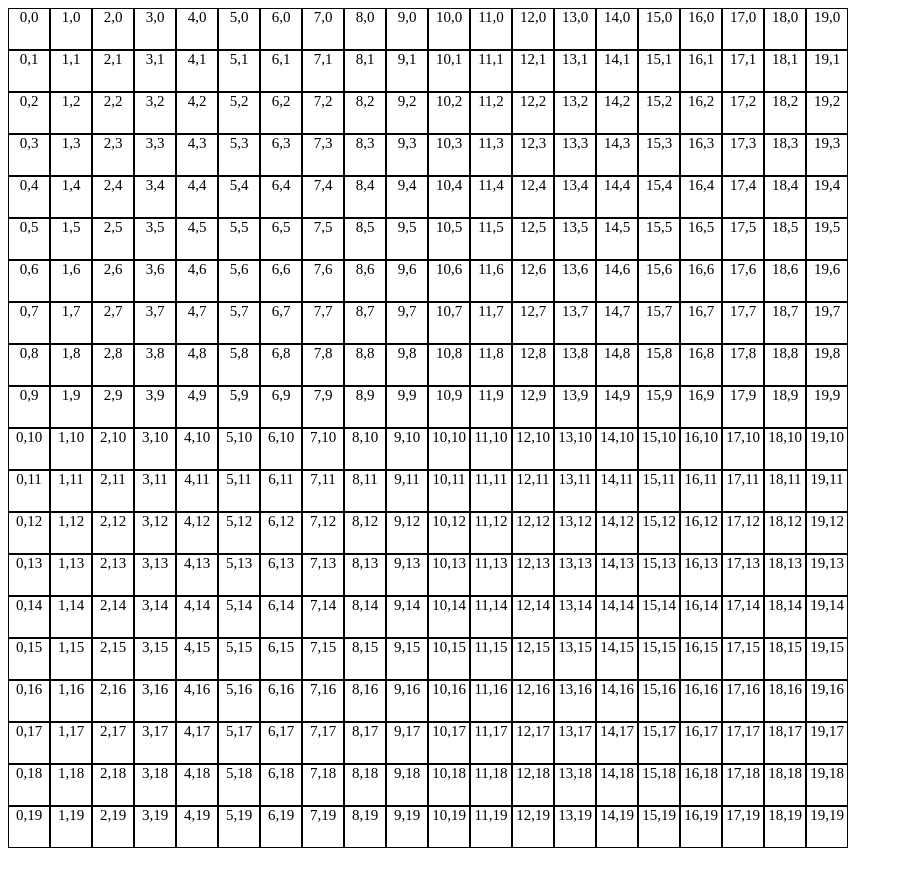
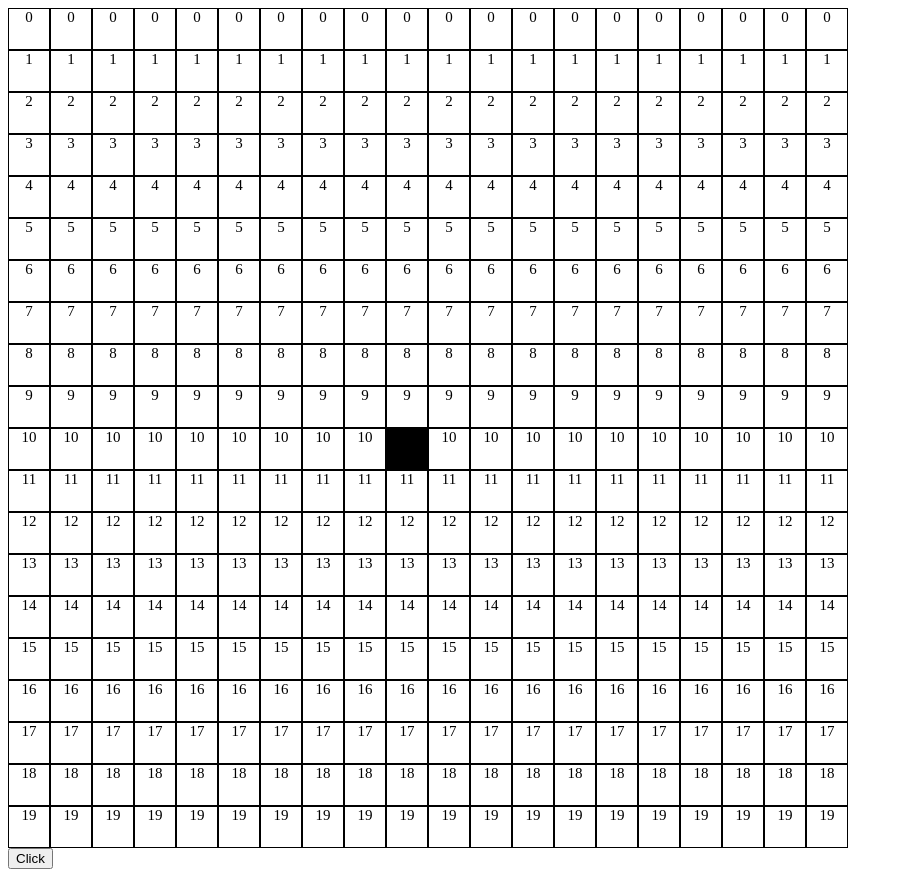
Before and after one commit to aryan-saraswat/snakey-snakey, an Angular app: page / in a window 1280 px wide. Shown: the whole page, without its empty margins (0-903 px from the left). Before the commit the page ends 856 px from the top, so only its background shows below. Built offline with nearby package versions, Linux system fonts and the light colour scheme.

Commit message:
add snake, direction types and snake service

```diff
--- a/src/app/components/field/field.component.css
+++ b/src/app/components/field/field.component.css
@@ -14,3 +14,7 @@
     border: solid 1px black;
     font-size: 15px;
 }
+
+.square.occupied {
+    background-color: black;
+}
--- a/src/app/components/field/field.component.html
+++ b/src/app/components/field/field.component.html
@@ -1,7 +1,8 @@
 <div class="field">
   <div *ngFor="let row of field; let rowIndex = index">
-    <div *ngFor="let item of row; let colIndex = index">
-      <div class="square">{{ rowIndex + "," + colIndex }}</div>
+    <div *ngFor="let square of row; let colIndex = index">
+      <div class="{{ getClass(square) }}">{{ square.position.y }}</div>
     </div>
   </div>
 </div>
+<button (click)="onClick()">Click</button>
--- a/src/app/components/field/field.component.ts
+++ b/src/app/components/field/field.component.ts
@@ -1,6 +1,8 @@
 import { NgFor } from '@angular/common';
 import { Component, OnInit } from '@angular/core';
-import { Square } from '../../types';
+import { BehaviorSubject } from 'rxjs';
+import { SnakeService } from '../../services/snake.service';
+import { Snake, Square } from '../../types';
 
 @Component({
   selector: 'app-field',
@@ -12,16 +14,38 @@ import { Square } from '../../types';
 export class FieldComponent implements OnInit {
   size = 20;
   field: Square[][] = [];
+  snake$ = new BehaviorSubject<Snake>([]);
 
-  ngOnInit(): void {
+  constructor(private snakeService: SnakeService) {
     for (let i = 0; i < this.size; i++) {
       this.field[i] = [];
       for (let j = 0; j < this.size; j++) {
         this.field[i][j] = {
+          position: {
+            x: i,
+            y: j,
+          },
           occupied: false,
         };
       }
     }
-    console.log(this.field);
+  }
+
+  ngOnInit(): void {
+    this.snakeService.getSnake().subscribe((occupiedSquares) => {
+      console.log(occupiedSquares);
+      occupiedSquares.forEach((occupiedSquare) => {
+        this.field[occupiedSquare.x][occupiedSquare.y].occupied = true;
+      });
+    });
+  }
+
+  getClass(square: Square) {
+    return `square ${square.occupied ? 'occupied' : ''}`;
+  }
+
+  onClick() {
+    // only for debugging
+    this.snakeService.addToSnake();
   }
 }
--- /dev/null
+++ b/src/app/services/snake.service.ts
@@ -0,0 +1,25 @@
+import { Injectable } from '@angular/core';
+import { BehaviorSubject } from 'rxjs';
+import { Snake } from '../types';
+
+@Injectable({
+  providedIn: 'root',
+})
+export class SnakeService {
+  snake$ = new BehaviorSubject<Snake>([{ x: 9, y: 10 }]);
+
+  constructor() {}
+
+  getSnake() {
+    return this.snake$;
+  }
+
+  addToSnake() {
+    let currentEnd = this.snake$.value[this.snake$.value.length - 1];
+    let nextSnake: Snake = [
+      ...this.snake$.value,
+      { x: currentEnd.x - 1, y: currentEnd.y },
+    ];
+    this.snake$.next(nextSnake);
+  }
+}
```
Also changed, not shown: src/app/types.ts (+16 -1 lines), 1 other file (tests, documents, lock files or other folders).
